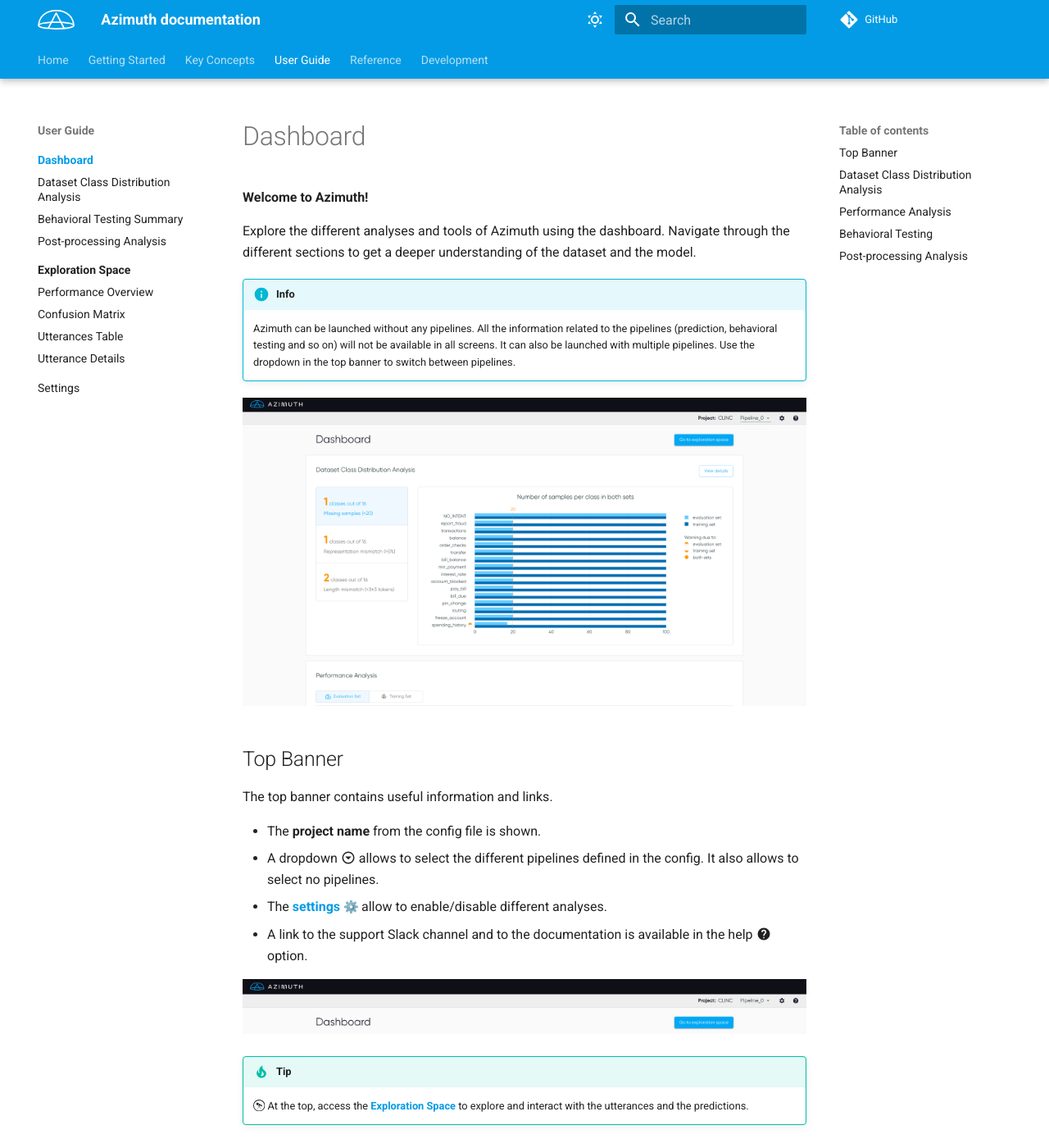
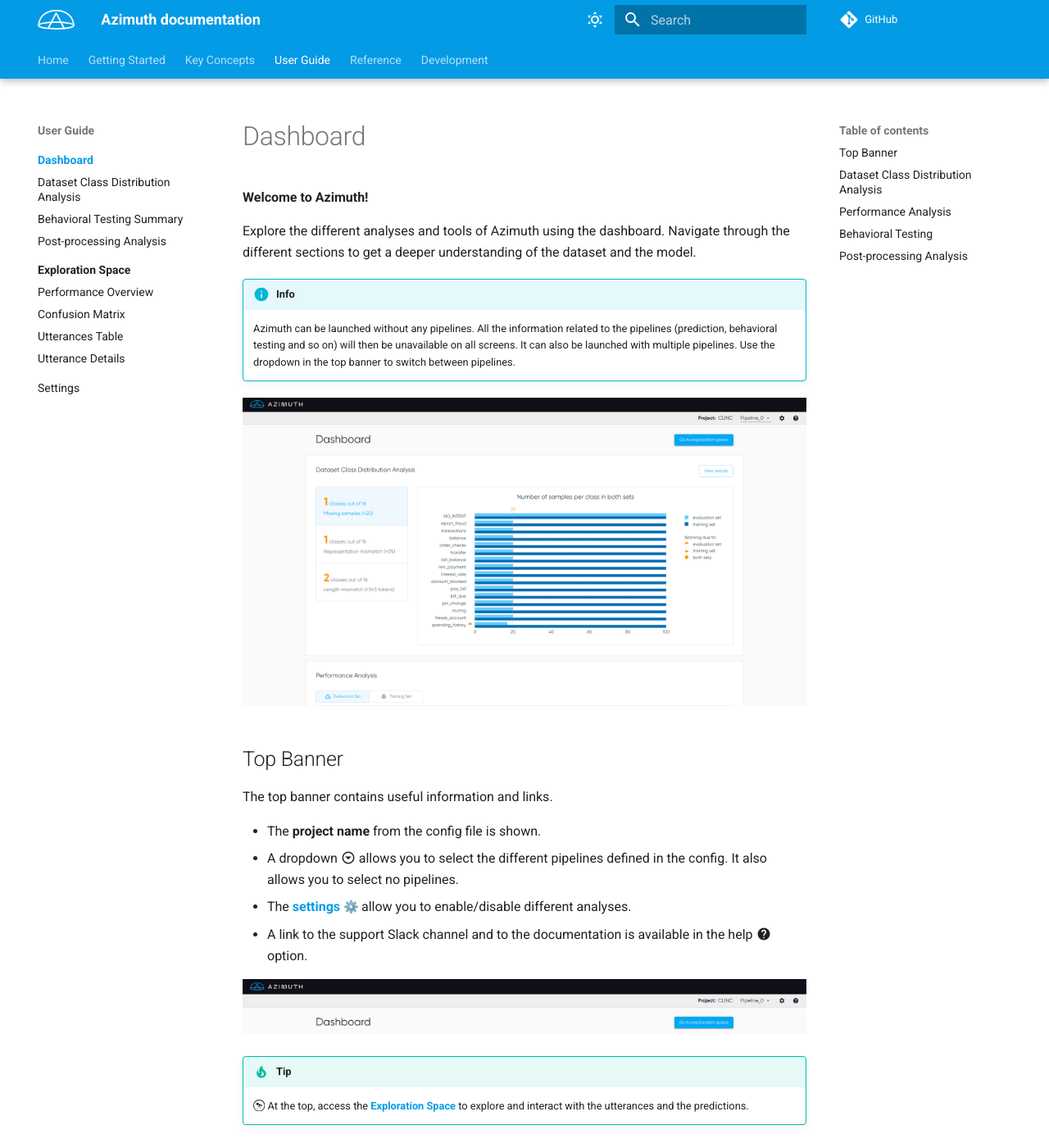
Before and after one commit to ServiceNow/azimuth, an MkDocs documentation site: the page built from docs/docs/user-guide/index.md, in a window 1280 px wide and 1400 px high. Shown: the whole window at 82% size. Built offline with MkDocs 1.6.1 and Material for MkDocs 9.7.7, drawn with Linux system fonts in a browser that asks for light colours; emoji names are drawn with the system emoji font; comment, search, counter and statistics services are not loaded.

Commit message:
Apply suggestions from code review
Co-authored-by: Lindsay Brin <lindsay.brin@gmail.com>

```diff
--- a/docs/docs/user-guide/index.md
+++ b/docs/docs/user-guide/index.md
@@ -8,7 +8,7 @@ different sections to get a deeper understanding of the dataset and the model.
 !!! info
 
     Azimuth can be launched without any pipelines. All the information related to the pipelines
-    (prediction, behavioral testing and so on) will not be available in all screens. It can also be
+    (prediction, behavioral testing and so on) will then be unavailable on all screens. It can also be
     launched with multiple pipelines. Use the dropdown in the top banner to switch between
     pipelines.
 
@@ -19,9 +19,9 @@ different sections to get a deeper understanding of the dataset and the model.
 The top banner contains useful information and links.
 
 * The **project name** from the config file is shown.
-* A dropdown :material-arrow-down-drop-circle-outline: allows to select the different pipelines
-  defined in the config. It also allows to select no pipelines.
-* The [**settings**](settings.md) :gear: allow to enable/disable different analyses.
+* A dropdown :material-arrow-down-drop-circle-outline: allows you to select the different pipelines
+  defined in the config. It also allows you to select no pipelines.
+* The [**settings**](settings.md) :gear: allow you to enable/disable different analyses.
 * A link to the support Slack channel and to the documentation is available in the help
   :material-help-circle: option.
 
```
Also changed, not shown: docs/docs/user-guide/exploration-space/index.md (+3 -3 lines), docs/docs/user-guide/exploration-space/performance-overview.md (+1 -1 lines).
